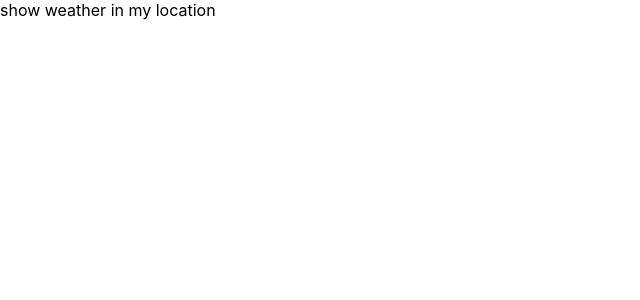
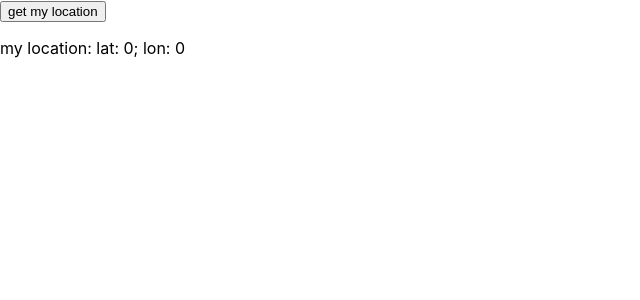
Before and after one commit to mmxw/geolocation-weather, a React (Create React App) app: page / in a window 1280 px wide. Shown: the top 300 px of the page, without its empty margins (0-640 px from the left). Built offline with nearby package versions, Linux system fonts and the light colour scheme.

Commit message:
get current location lat lon

```diff
--- a/src/App.js
+++ b/src/App.js
@@ -1,12 +1,29 @@
-import React from 'react';
-import './App.css';
+import React, { useState } from "react";
+import "./App.css";
+import MyLoc from "./MyLoc";
 
 function App() {
+  const [lat, setLat] = useState(0);
+  const [lon, setLon] = useState(0);
+
+  const success = (position) => {
+    setLat(position.coords.latitude);
+    setLon(position.coords.longitude);
+    console.log(lat, lon);
+    return `my location: ${lat}, ${lon}`;
+  };
+
+  const error = () => "your location cannot be retrieved";
+
+  const handleClick = () => {
+    console.log('clicked')
+    return navigator.geolocation.getCurrentPosition(success, error);
+  };
+
   return (
-      <div>
-        show weather in my location
-      </div>
-
+    <div>
+      <MyLoc onClick={handleClick} lat={lat} lon={lon} />
+    </div>
   );
 }
 
--- /dev/null
+++ b/src/MyLoc.js
@@ -0,0 +1,18 @@
+import React from "react";
+
+function MyLoc({onClick, lat, lon}) {
+  console.log(...arguments)
+  return (
+    <div>
+      <button
+        type="button"
+        onClick={onClick}
+      >
+        get my location
+      </button>
+      <p>{`my location: lat: ${lat}; lon: ${lon}`}</p>
+    </div>
+  );
+}
+
+export default MyLoc;
```
Also changed, not shown: 1 other file (tests, documents, lock files or other folders).
